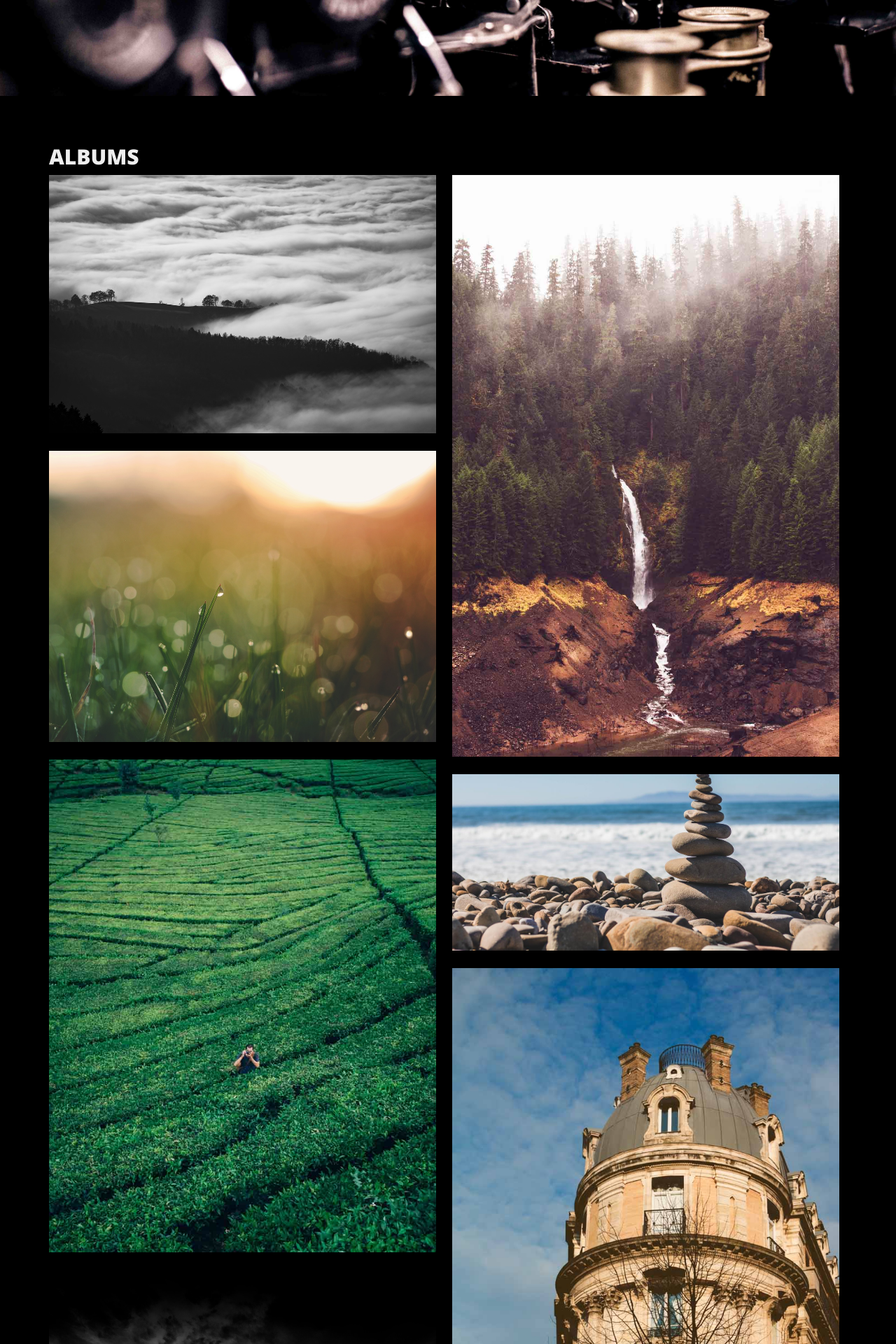
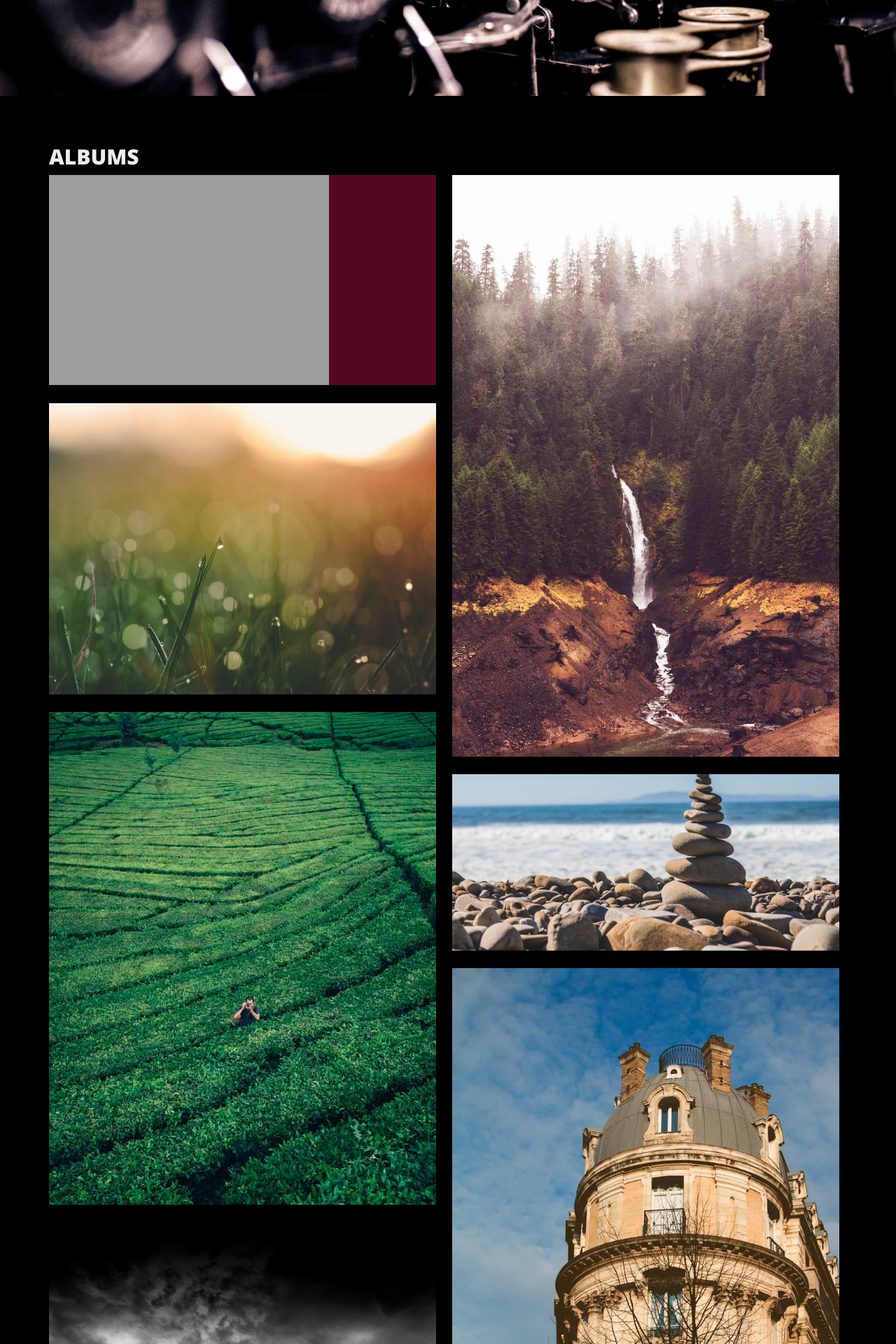
Before and after one commit to larrywhy/photor, a Jekyll site: the page built from gallery/index.html, in a window 1280 px wide. Shown: the part 311-2231 px from the top of the page at 70% size. Built offline with Jekyll 4.4.1, drawn with Linux system fonts in a browser that asks for light colours; nearby versions of some CDN libraries.

Commit message:
update album1

```diff
--- a/gallery/index.html
+++ b/gallery/index.html
@@ -4,9 +4,9 @@
 description: "archive"
 header-img: "img/gallery-bg.jpg"
 images:
- - image_path: /gallery/albums/alb01.jpg
+ - image_path: /gallery/albums/IMG_0769.jpg
    gallery-folder: /gallery/gallery01/
-   gallery-name: gallery1
+   gallery-name: 相簿1
    gallery-date: July 2015
  - image_path: /gallery/albums/alb02.jpg
    gallery-folder: /gallery/gallery02/
```
